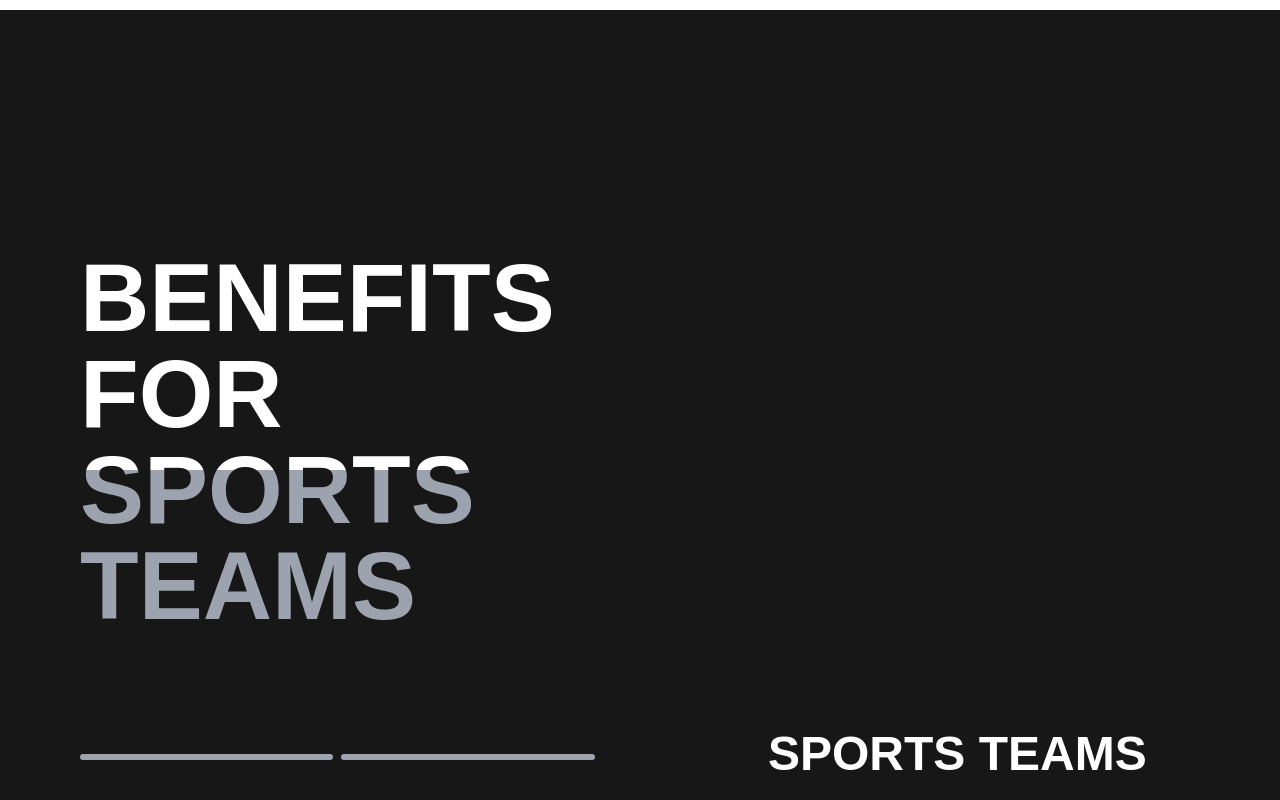
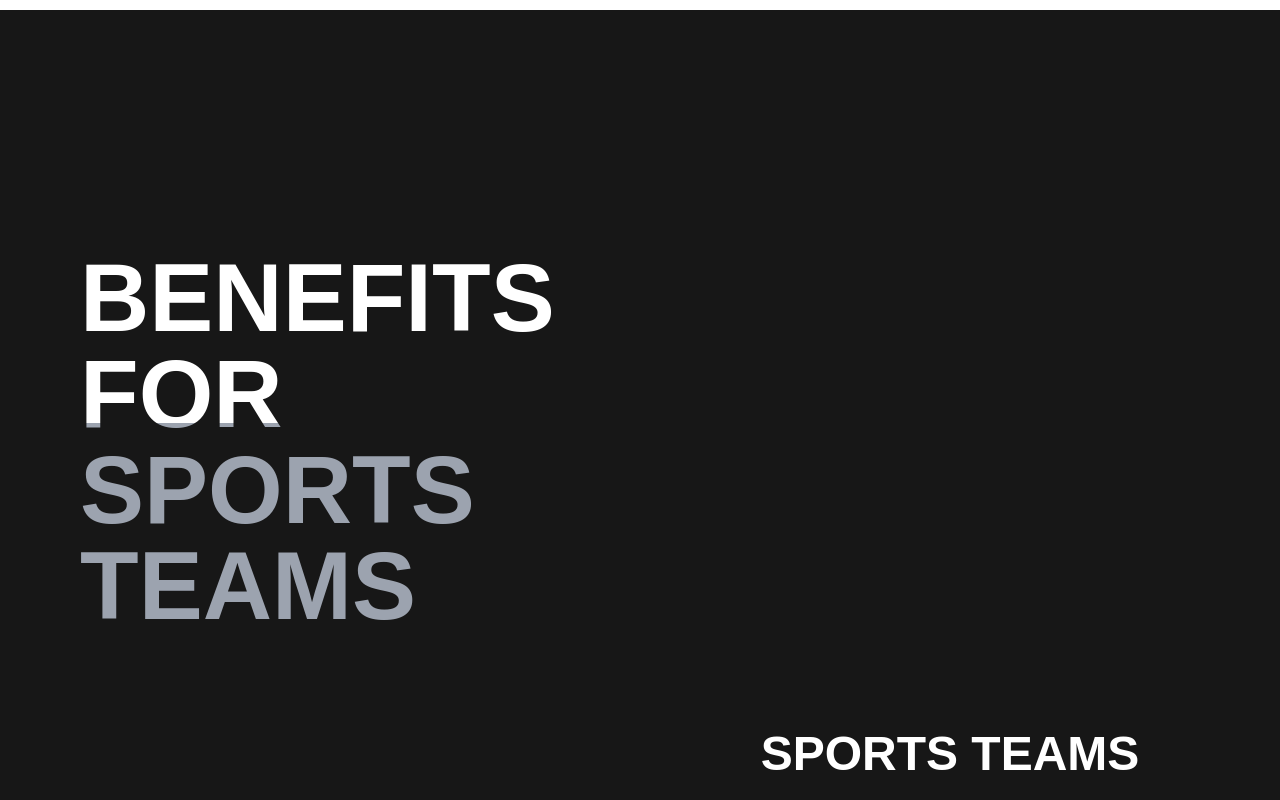
Before and after one commit to TwinspireNeuralSolutions/website, a Next.js app: page / in a window 1280 px wide. Shown: the part 3220-4020 px from the top of the page. Built offline with nearby package versions, Linux system fonts and the light colour scheme.

Commit message:
Refactor Benefits component to utilize useInView for visibility detection; simplify layout by removing scroll progress logic and enhance H1 component with sticky positioning for improved user experience.

```diff
--- a/components/Modules/Benefits/index.tsx
+++ b/components/Modules/Benefits/index.tsx
@@ -3,18 +3,13 @@
 import { H1 } from 'components'
 import Layout from 'components/Layout'
 import { physioDefinitions, sportTeamDefinitions } from './definitions'
-import { AnimatePresence } from 'framer-motion'
+import { AnimatePresence, useInView } from 'framer-motion'
 import { useRef } from 'react'
-import { useSectionScrollProgress, useSectionMultiStepProgress } from 'hooks'
 import { AnimatedBenefits } from './AnimatedBenefits'
 
 export const Benefits = () => {
   const sectionRef = useRef<HTMLElement>(null as unknown as HTMLElement)
-  const progress = useSectionScrollProgress(sectionRef, 200)
-  const { step, stepProgress, overallProgress } = useSectionMultiStepProgress(
-    sectionRef,
-    [200, 1500, 1500]
-  )
+  const isInView = useInView(sectionRef)
 
   return (
     <Layout
@@ -23,61 +18,9 @@ export const Benefits = () => {
       sectionClassName="min-h-screen bg-neutral-900"
       className="flex min-h-screen gap-30"
     >
-      {/* Sticky left section */}
-      <div className="sticky top-0 flex h-[90%] max-w-[50%] flex-col items-center justify-between pt-30 text-white">
-        <H1 progress={progress}>
-          Benefits for {step <= 1 ? 'Sports Teams' : 'Physio'}
-        </H1>
-
-        <div className="mt-30 mb-12 flex w-full gap-2">
-          {/* Animated progress bar */}
-          <span
-            className={`h-[6px] flex-1 overflow-hidden rounded-full bg-gray-500 transition-all`}
-            style={{
-              position: 'relative',
-              background: '#9ca3af',
-            }}
-          >
-            <span
-              style={{
-                position: 'absolute',
-                left: 0,
-                top: 0,
-                height: '100%',
-                width: `${step >= 1 ? 100 : 0}%`,
-                background: '#fff',
-                borderRadius: '9999px',
-                transition: 'width 0.7s cubic-bezier(0.4,0,0.2,1)',
-                zIndex: 2,
-                pointerEvents: 'none',
-              }}
-            />
-          </span>
-          {/* Static gray bar */}
-          <span
-            className={`h-[6px] flex-1 overflow-hidden rounded-full bg-gray-500 transition-all`}
-            style={{
-              position: 'relative',
-              background: '#9ca3af',
-            }}
-          >
-            <span
-              style={{
-                position: 'absolute',
-                left: 0,
-                top: 0,
-                height: '100%',
-                width: `${step >= 2 ? 100 : 0}%`,
-                background: '#fff',
-                borderRadius: '9999px',
-                transition: 'width 0.7s cubic-bezier(0.4,0,0.2,1)',
-                zIndex: 2,
-                pointerEvents: 'none',
-              }}
-            />
-          </span>
-        </div>
-      </div>
+      <H1 className="flex-1" sticky>
+        Benefits for {true ? 'Sports Teams' : 'Physio'}
+      </H1>
 
       <div className="flex flex-1 flex-col">
         <AnimatePresence mode="wait">
```
